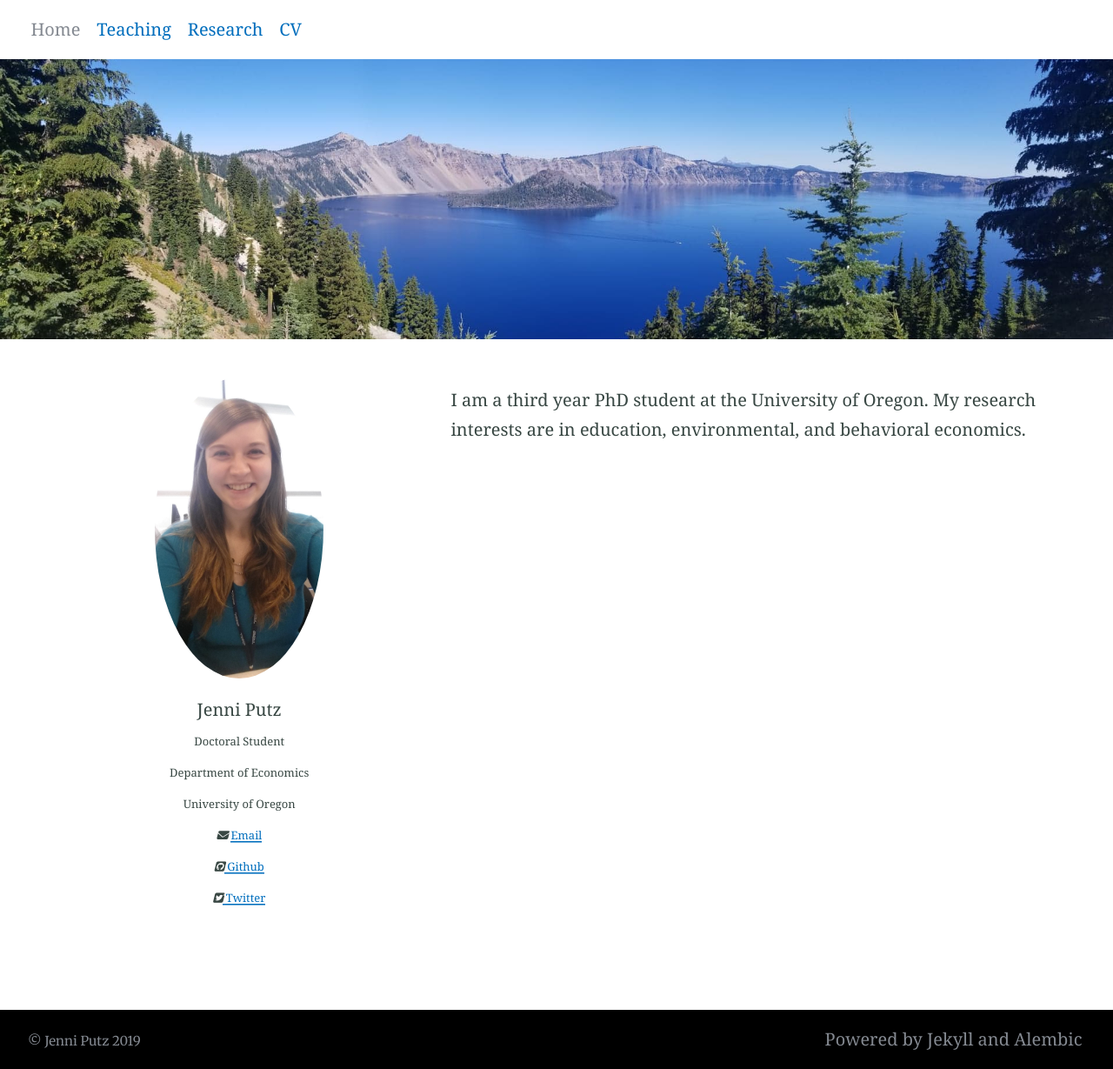
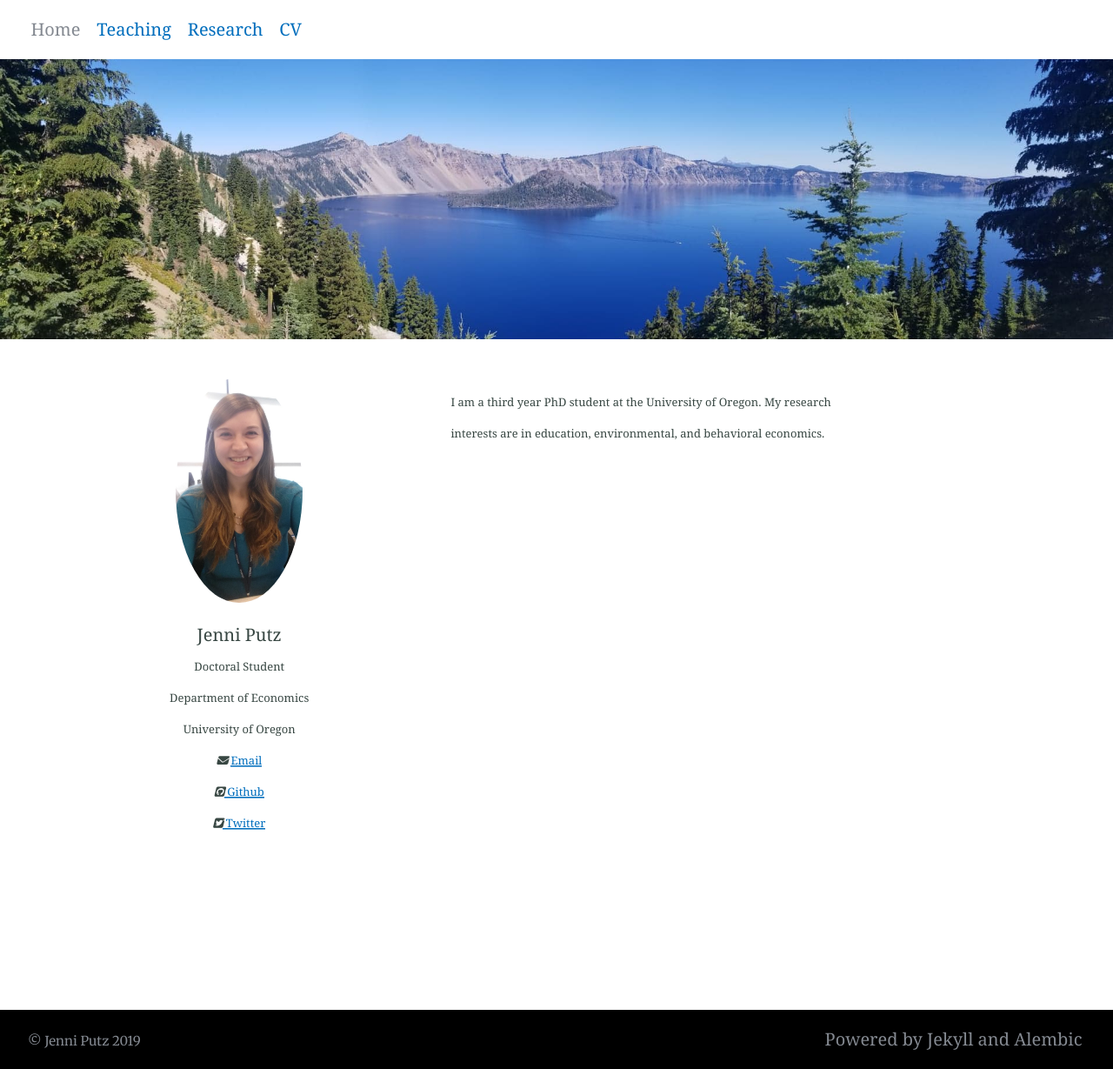
Before and after one commit to jenni-putz/1jenni-putz.github.io, a Jekyll site: the page built from index.md, in a window 1280 px wide. Shown: the whole page at 87% size. Built offline with Jekyll 4.4.1, drawn with Linux system fonts in a browser that asks for light colours; nearby versions of some CDN libraries; our own code applies the rules of GitHub Pages for plain Markdown files.

Commit message:
Update index.md

```diff
--- a/index.md
+++ b/index.md
@@ -38,7 +38,7 @@ button {
 }
 
 .right {
-  width: 60%;
+  width: 40%;
 }
 
 /* Clear floats after the columns */
@@ -54,7 +54,7 @@ button {
 
 <div class="row" align="left">
   <div class="column left" align = "center" style="background-color:#ffffff;">
-     <img src="/headshot.jpg" style="width:40%">
+     <img src="/headshot.jpg" style="width:30%">
      <p style="text-align:center">Jenni Putz <br />
   <font size="-1"> Doctoral Student <br /> Department of Economics <br /> University of Oregon <br />
    <i class="fas fa-envelope"></i> <a href="mailto:jputz@uoregon.edu">    Email</a><br />
@@ -63,7 +63,7 @@ button {
    </font></p>
   </div>
   <div class="column right" style="background-color:#ffffff;">
-    <p>I am a third year PhD student at the University of Oregon. My research interests are in education, environmental, and behavioral economics. <br /> </p>
+    <p> <font size="-1">I am a third year PhD student at the University of Oregon. My research interests are in education, environmental, and behavioral economics. <br /></font> </p>
   </div>
 </div>
 
```
